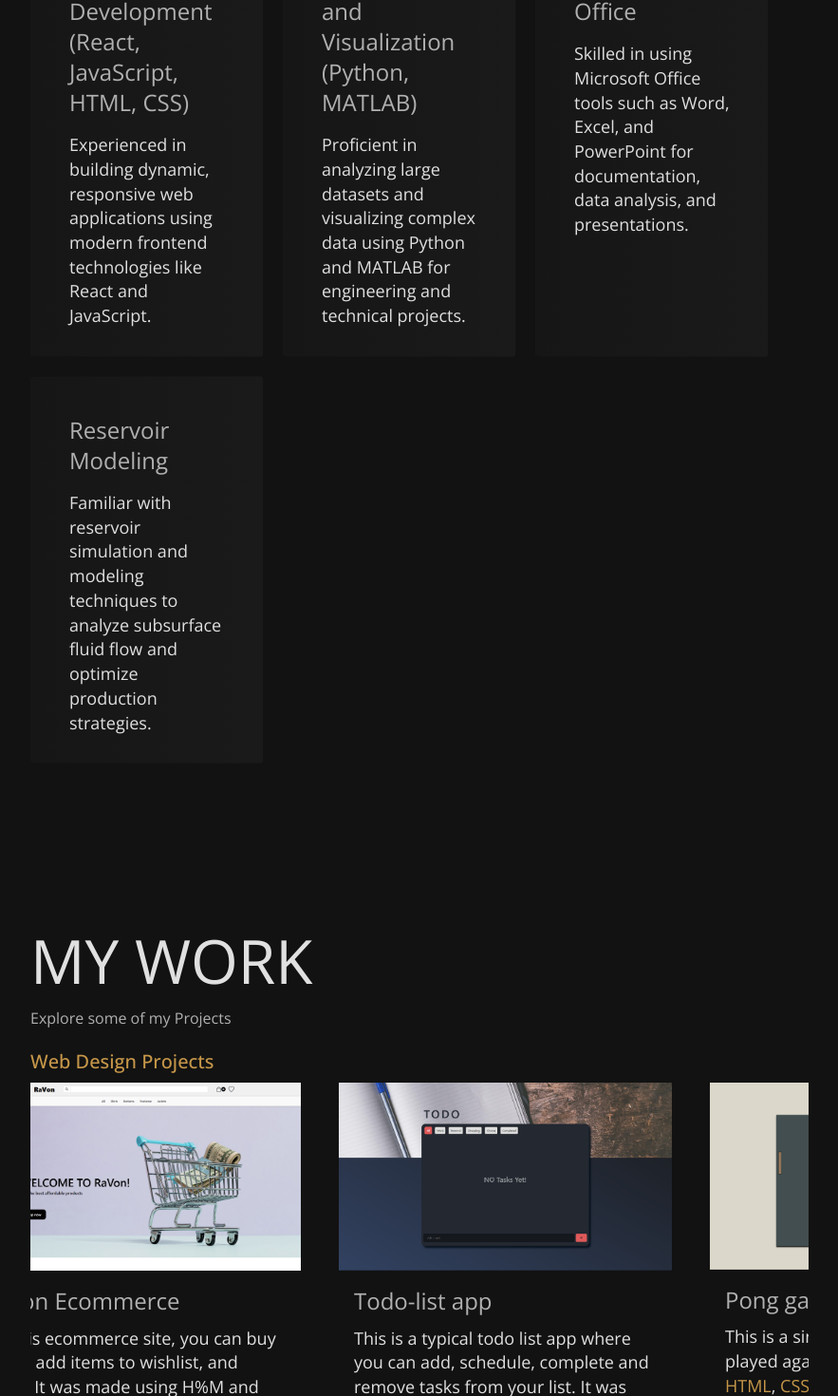
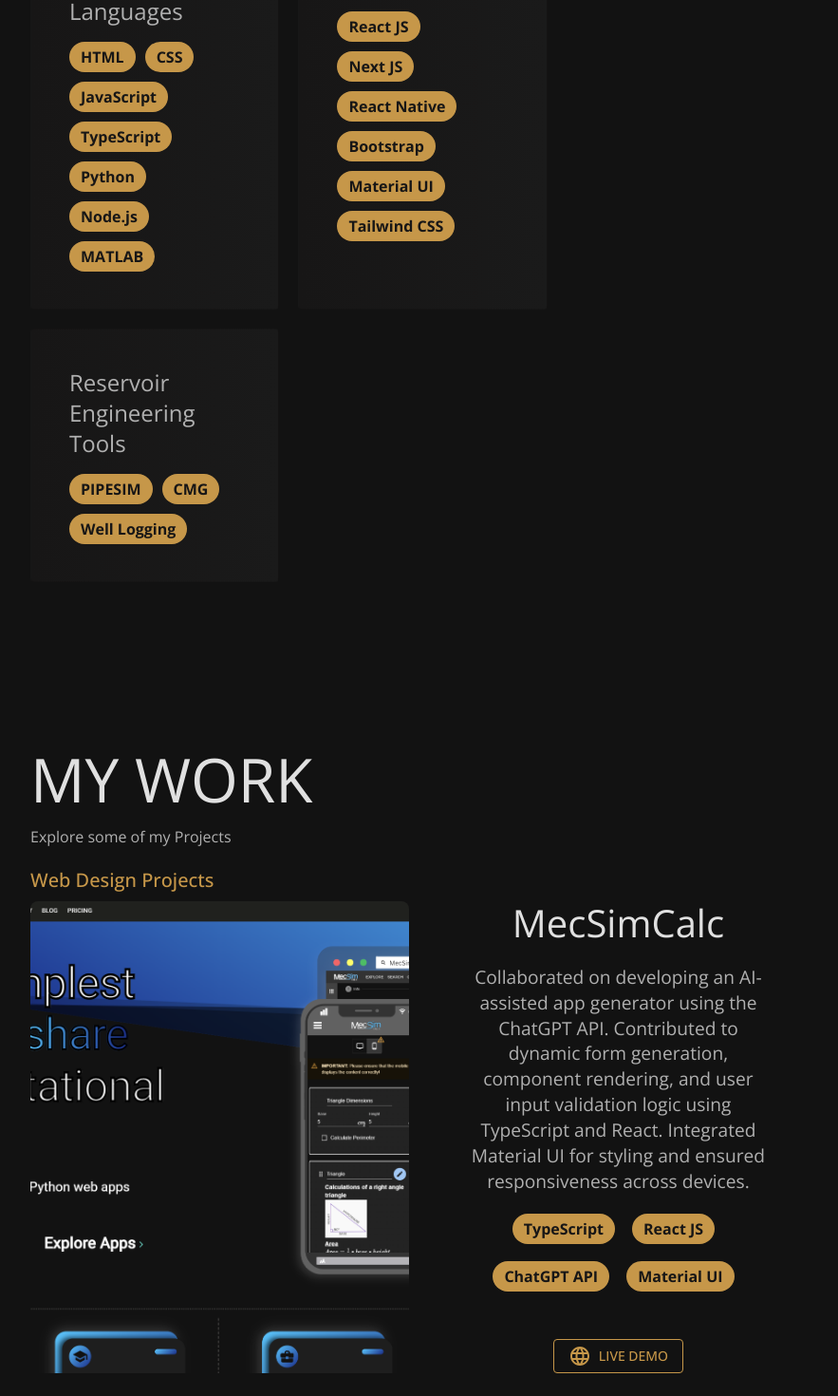
Before and after one commit to Rum2y/personal-portfolio, a React (Vite) app: page / in a window 1280 px wide. Shown: the part 1477-2947 px from the top of the page at 95% size, without its empty margins (348-1231 px from the left). Built offline with nearby package versions, Linux system fonts and the light colour scheme.

Commit message:
better appearance

```diff
--- a/package.json
+++ b/package.json
@@ -19,6 +19,7 @@
     "framer-motion": "^11.5.4",
     "react": "^18.3.1",
     "react-dom": "^18.3.1",
+    "react-icons": "^5.5.0",
     "react-infinite-scroll-component": "^6.1.0",
     "react-scroll": "^1.9.0",
     "react-slick": "^0.30.2",
--- a/src/Components/Card.jsx
+++ b/src/Components/Card.jsx
@@ -1,5 +1,6 @@
 import Card from "@mui/material/Card";
 import CardContent from "@mui/material/CardContent";
+import Chips from "./Chips";
 import Typography from "@mui/material/Typography";
 
 export default function Cards(props) {
@@ -11,7 +12,7 @@
             key={index + 1}
             variant="outlined"
             sx={{
-              width: { lg: props.width },
+              width: { lg: props.width, xs: "100%" },
               backgroundImage: "linear-gradient(to right, #171616, #1a1a1a)",
             }}
           >
@@ -23,12 +24,19 @@
               >
                 {el.name}
               </Typography>
+              {typeof el.description === "object" ? (
+                <div style={{ display: "flex", flexWrap: "wrap" }}>
+                  <Chips items={el.description} />
+                </div>
+              ) : (
                 <Typography
                   variant="body2"
                   sx={{ color: "#E0E0E0", fontSize: "1.125rem" }}
                 >
                   {el.description}
                 </Typography>
+              )}
+
               <Typography
                 variant="p"
                 component="div"
--- /dev/null
+++ b/src/Components/Chips.jsx
@@ -0,0 +1,22 @@
+import Chip from "@mui/material/Chip";
+
+export default function Chips({ items }) {
+  return (
+    <>
+      {items.map((item, index) => (
+        <Chip
+          key={index}
+          label={item}
+          sx={{
+            marginRight: "10px",
+            backgroundColor: "#C69749",
+            color: "#171616",
+            fontWeight: "bold",
+            fontSize: "1rem",
+            marginBottom: "10px",
+          }}
+        />
+      ))}
+    </>
+  );
+}
--- a/src/Components/Skills.jsx
+++ b/src/Components/Skills.jsx
@@ -4,24 +4,31 @@
 export default function Skills() {
   const skills = [
     {
-      name: "Frontend Web Development (React, JavaScript, HTML, CSS)",
-      description:
-        "Experienced in building dynamic, responsive web applications using modern frontend technologies like React and JavaScript.",
+      name: "Programming Languages",
+      description: [
+        "HTML",
+        "CSS",
+        "JavaScript",
+        "TypeScript",
+        "Python",
+        "Node.js",
+        "MATLAB",
+      ],
     },
     {
-      name: "Data Analysis and Visualization (Python, MATLAB)",
-      description:
-        "Proficient in analyzing large datasets and visualizing complex data using Python and MATLAB for engineering and technical projects.",
+      name: "Frameworks",
+      description: [
+        "React JS",
+        "Next JS",
+        "React Native",
+        "Bootstrap",
+        "Material UI",
+        "Tailwind CSS",
+      ],
     },
     {
-      name: "Microsoft Office",
-      description:
-        "Skilled in using Microsoft Office tools such as Word, Excel, and PowerPoint for documentation, data analysis, and presentations.",
-    },
-    {
-      name: "Reservoir Modeling",
-      description:
-        "Familiar with reservoir simulation and modeling techniques to analyze subsurface fluid flow and optimize production strategies.",
+      name: "Reservoir Engineering Tools",
+      description: ["PIPESIM", "CMG", "Well Logging"],
     },
   ];
 
@@ -31,8 +38,8 @@
         <h1 className="text-[#E0E0E0] text-[4rem] font-light">MY SKILLS</h1>
         <h6 className="text-[#B0B0B0]">What I specialize in</h6>
       </div>
-      <div className="flex gap-5 flex-wrap">
-        <Cards arr={skills} width={"30%"} />
+      <div className="flex flex-wrap w-full gap-5">
+        <Cards arr={skills} width={"32%"} />
       </div>
     </Framer>
   );
--- a/src/Components/Work.jsx
+++ b/src/Components/Work.jsx
@@ -1,70 +1,63 @@
-import Card from "@mui/material/Card";
 import Cards from "./Card";
-import CardContent from "@mui/material/CardContent";
-import CardMedia from "@mui/material/CardMedia";
 import Typography from "@mui/material/Typography";
-import CardActionArea from "@mui/material/CardActionArea";
 import "slick-carousel/slick/slick.css";
 import "slick-carousel/slick/slick-theme.css";
-import Slider from "react-slick";
+import Chips from "./Chips";
+import Button from "@mui/material/Button";
+import GitHubIcon from "@mui/icons-material/GitHub";
+import LanguageIcon from "@mui/icons-material/Language";
 import Framer from "../Framer";
 
 export default function Work() {
-  const settings = {
-    dots: false,
-    arrows: false,
-    infinite: true,
-    slidesToShow: 2.1,
-    slidesToScroll: 1,
-    swipeToSlide: true,
-    autoplay: true,
-    speed: 1000,
-    autoplaySpeed: 2000,
-    cssEase: "linear",
-    pauseOnHover: true,
-    responsive: [
-      {
-        breakpoint: 1280,
-        settings: {
-          slidesToShow: 1.05,
-          // speed: 100,
-          // autoplay: false,
-          swipeToSlide: true,
-        },
-      },
-    ],
-  };
-
   const webDev = [
     {
       name: "MecSimCalc",
       img: "/img/mec.png",
-      desc: `Collaborated on developing an AI tool using ChatGPT API for creating apps using <span style="color: #C69749;">TypeScript</span> and <span style="color: #C69749;">React</span> on the MecSimCalc platform.`,
-      weblink: "https://mecsimcalc.com/",
+      desc: `Collaborated on developing an AI-assisted app generator using the ChatGPT API. Contributed to dynamic form generation, component rendering, and user input validation logic using TypeScript and React. Integrated Material UI for styling and ensured responsiveness across devices.`,
+      code: ["TypeScript", "React JS", "ChatGPT API", "Material UI"],
+      links: [
+        {
+          name: "Live Demo",
+          url: "https://mecsimcalc.com/",
+          icon: <LanguageIcon />,
+        },
+      ],
     },
     {
       name: "SPE Ualberta",
       img: "/img/spe.png",
-      desc: `Currently developing and designing the official website for the SPE group in my University, improving accessibility and information dissemination. Made using <span style="color: #C69749;">React Js</span>.`,
-      weblink: "https://spe-kohl.vercel.app/",
+      desc: `Designed and developed the official website for the SPE student chapter at the University of Alberta. Implemented a clean, mobile-first interface using React, Tailwind, and Material UI to improve event visibility, membership registration, and content management. Continuously updated based on user feedback.`,
+      code: ["React JS", "Material UI", "Tailwind CSS"],
+      links: [
+        {
+          name: "Live Demo",
+          url: "https://spe-kohl.vercel.app/",
+          icon: <LanguageIcon />,
+        },
+        {
+          name: "GitHub",
+          url: "https://github.com/Rum2y/SPE-Website",
+          icon: <GitHubIcon />,
+        },
+      ],
     },
     {
       name: "Ravon Ecommerce",
       img: "/img/ravon.png",
-      desc: `On this ecommerce site, you can buy items, add items to wishlist, and more. It was made using H%M and Asos API, <span style="color: #C69749;">HTML</span>, <span style="color: #C69749;">CSS</span>, <span style="color: #C69749;">Javascript</span>, <span style="color: #C69749;">Node</span>, and <span style="color: #C69749;">Bootstrap</span>.`,
-      weblink: "https://ravon-ecommerce.netlify.app/#",
+      desc: `Built a fully functional ecommerce site with features like product browsing, wishlist management, and shopping cart. Utilized APIs to fetch live data from H&M and ASOS. Implemented frontend with HTML, CSS, Bootstrap, and handled backend logic and routes using Node.js.`,
+      code: ["HTML", "CSS", "JavaScript", "Node.js", "Bootstrap"],
+      links: [
+        {
+          name: "Live Demo",
+          url: "https://ravon-ecommerce.netlify.app/#",
+          icon: <LanguageIcon />,
         },
         {
-      name: "Todo-list app",
-      img: "/img/todo.png",
-      desc: `This is a typical todo list app where you can add, schedule, complete and remove tasks from your list. It was made using <span style="color: #C69749;">HTML</span>, <span style="color: #C69749;">CSS</span>, <span style="color: #C69749;">Javascript</span>`,
-      weblink: "https://rumzy-todo-list-app.netlify.app/",
+          name: "GitHub",
+          url: "https://github.com/Rum2y/Ravon-Ecommerce-site",
+          icon: <GitHubIcon />,
         },
-    {
-      name: "Pong game",
-      img: "/img/pong.png",
-      desc: `This is a single player ping pong game played against AI. It was made using <span style="color: #C69749;">HTML</span>, <span style="color: #C69749;">CSS</span>, <span style="color: #C69749;">Javascript</span>`,
-      weblink: "https://rumzy-pong-game.netlify.app/",
+      ],
     },
   ];
 
@@ -95,64 +88,101 @@
       <h4 className="text-[#C69749] font-medium text-xl mb-2">
         Web Design Projects
       </h4>
-      <h6 className="xl:hidden text-[#B0B0B0] mb-1">{`swipe to view more >>`}</h6>
-      <div className="">
-        <Slider {...settings}>
-          {webDev.map((el, index) => (
-            <a
-              href={el?.weblink}
-              target="_blank"
-              className="no-underline group"
+      <div className="flex gap-5 flex-col w-full">
+        {webDev.map((el, index) => {
+          return (
+            <div
+              className={`flex gap-5 mb-[5rem] ${
+                index % 2 !== 0
+                  ? "xl:flex-row-reverse flex-col"
+                  : "xl:flex-row flex-col"
+              }`}
               key={index}
             >
-              <Card
-                sx={{
-                  boxShadow: "none",
-                  border: "none",
-                  backgroundColor: "transparent",
+              <div className="xl:w-1/2 w-full mb-5 xl:mb-0">
+                <img
+                  src={el.img}
+                  alt={el.name}
+                  style={{
+                    width: "100%",
+                    height: "100%",
+                    objectFit: "cover",
+                    borderRadius: "8px",
                   }}
-                className="group"
-              >
-                <CardActionArea
-                  sx={{ padding: { xs: "0 10px", lg: "0 20px" } }}
-                  className="group-hover:scale-105 transition-transform duration-300"
-                >
-                  <CardMedia
-                    component="img"
-                    height="140"
-                    image={el.img}
-                    alt={el.name}
-                    className="transition-transform duration-300"
                 />
-                  <CardContent>
+              </div>
+              <div className="xl:w-1/2 w-full xl:px-10">
                 <Typography
-                      gutterBottom
-                      variant="h5"
+                  variant="h3"
                   component="div"
                   sx={{
-                        color: "#B0B0B0",
-                        borderBottom: "2px solid transparent",
-                        transition: "border-color 0.3s ease",
+                    color: "#E0E0E0",
+                    marginBottom: "20px",
+                    textAlign: "center",
+                    fontSize: "2.5rem",
                   }}
-                      className="group-hover:border-[#C69749]" // Gold underline on hover
                 >
-                      {el.name}{" "}
-                      {!("weblink" in el) && (
-                        <span className="text-[#C69749]">{`(In development)`}</span>
-                      )}
+                  {el.name}
                 </Typography>
                 <Typography
                   variant="body2"
-                      sx={{ color: "#E0E0E0", fontSize: "1.125rem" }}
-                      dangerouslySetInnerHTML={{ __html: el.desc }}
-                    />
-                  </CardContent>
-                </CardActionArea>
-              </Card>
-            </a>
+                  sx={{
+                    color: "#B0B0B0",
+                    fontSize: {
+                      xs: "1.2rem",
+                      xl: "1.5rem",
+                    },
+                    lineHeight: {
+                      xs: "1.4",
+                      xl: "1.5",
+                    },
+                    textAlign: "center",
+                    marginBottom: "20px",
+                  }}
+                >
+                  {el.desc}
+                </Typography>
+
+                <div className="flex flex-wrap gap-2 mt-3 justify-center mb-10">
+                  <Chips items={el.code} />
+                </div>
+                <div className="flex justify-center mt-5">
+                  {el.links.map((link, index) => (
+                    <Button
+                      key={index}
+                      variant="outlined"
+                      sx={{
+                        color: "#C69749",
+                        borderColor: "#C69749",
+                        "&:hover": {
+                          backgroundColor: "#B08B3D",
+                          borderColor: "#B08B3D",
+                          color: "#E0E0E0",
+                        },
+                        margin: "0 5px",
+                      }}
+                      href={link.url}
+                      target="_blank"
+                    >
+                      <span
+                        style={{
+                          display: "flex",
+                          alignItems: "center",
+                          gap: "8px",
+                        }}
+                      >
+                        {link.icon}
+                        {link.name}
+                      </span>
+                    </Button>
                   ))}
-        </Slider>
                 </div>
+              </div>
+            </div>
+          );
+        })}
+      </div>
+
       <div className="mt-10">
         <h4 className="text-[#C69749] font-medium text-xl mb-2">
           Petroleum Design Projects
```
Also changed, not shown: 1 other file (tests, documents, lock files or other folders). Lines whose indentation alone changed are shown as unchanged.
